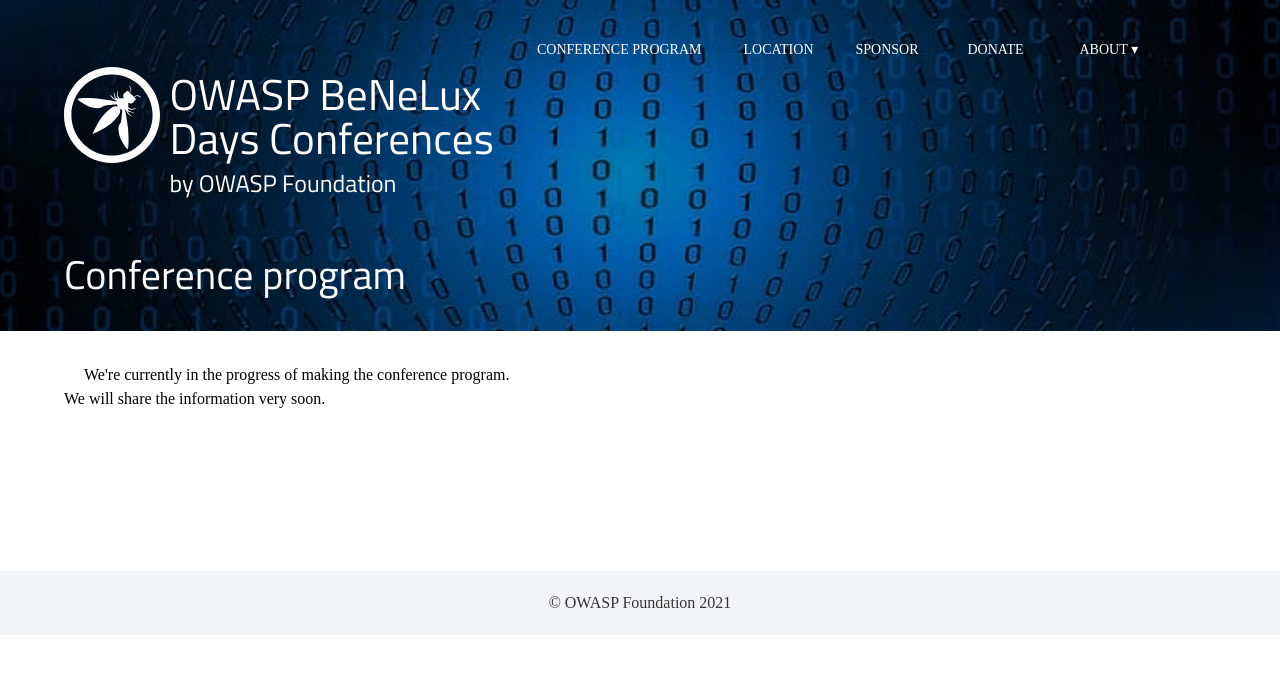
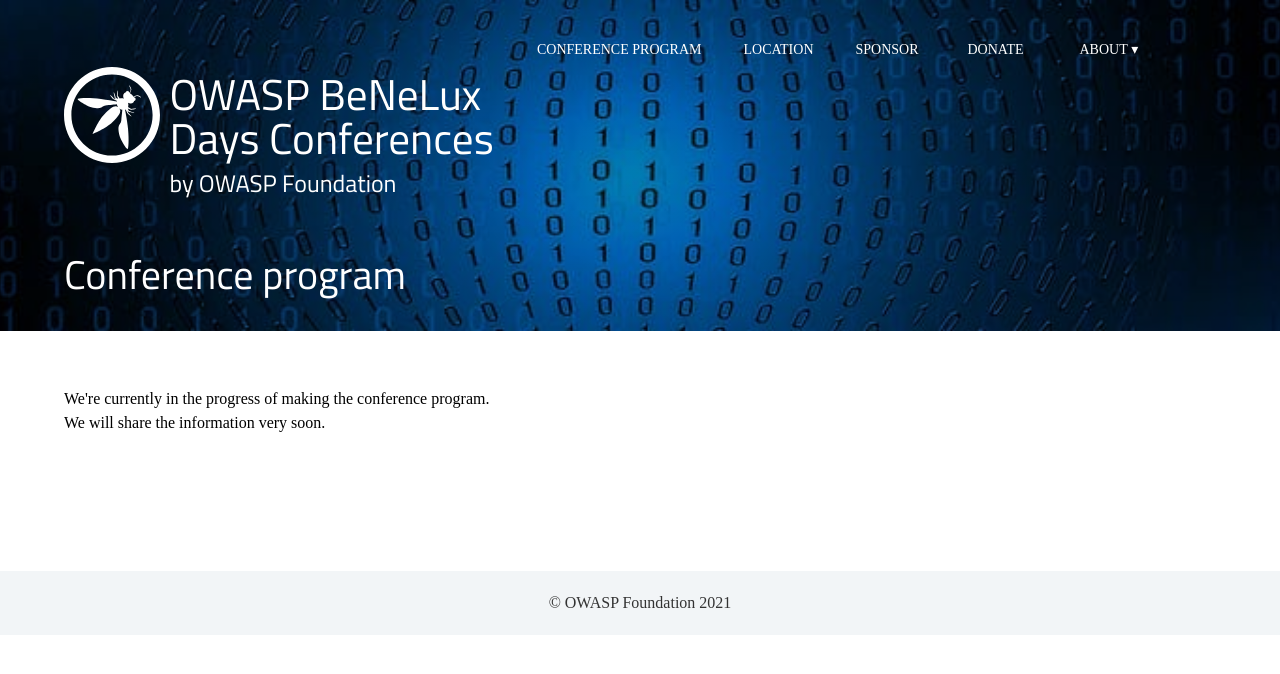
Before and after one commit to dm-17/Owasp-BeNeLux-Days-2021, a Jekyll site: the page built from program/conference.md, in a window 1280 px wide. Shown: the top 674 px of the page. Built offline with Jekyll 4.4.1, drawn with Linux system fonts in a browser that asks for light colours; some web fonts are replaced.

Commit message:
Spaces removed

```diff
--- a/program/conference.md
+++ b/program/conference.md
@@ -31,7 +31,9 @@
 	{% endfor %}
 	</ul>
 {% else %}
-  <p>We're currently in the progress of making the conference program.<br>
-	We will share the information very soon.</p>
+  <p><br>
+     We're currently in the progress of making the conference program.<br>
+     We will share the information very soon.
+  </p>
 {% endif %}
 </div>
```
